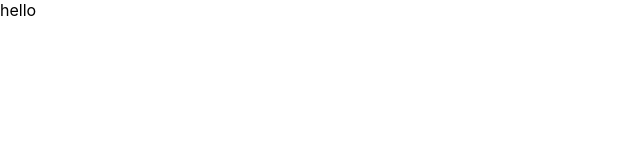
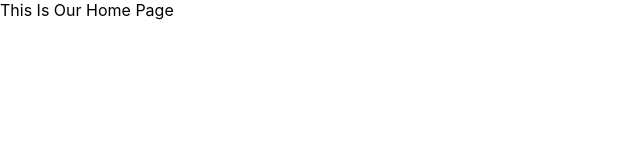
Before and after one commit to Shubham-C0DE/BoX-office, a React (Create React App) app: page / in a window 1280 px wide. Shown: the top 160 px of the page, without its empty margins (0-640 px from the left). Built offline with nearby package versions, Linux system fonts and the light colour scheme.

Commit message:
added react-dom

```diff
--- a/package.json
+++ b/package.json
@@ -9,6 +9,8 @@
     "react": "^18.2.0",
     "react-dom": "^18.2.0",
     "react-error-overlay": "6.0.9",
+    "react-router": "^5.2.0",
+    "react-router-dom": "^5.2.0",
     "react-scripts": "5.0.1",
     "workbox-background-sync": "^6.5.4",
     "workbox-broadcast-update": "^6.5.4",
--- a/src/App.js
+++ b/src/App.js
@@ -1,11 +1,15 @@
 import React from 'react';
-
+import { Switch, Route } from 'react-router-dom';
 
 function App() {
   return (
-    <div>
-      hello
-    </div>
+    <Switch>
+      <Route exact path="/">This Is Our Home Page</Route>
+
+      <Route exact path="/starred">This Is Not Our Home Page</Route>
+
+      <Route>404 Page Error NOT FOUND!!!</Route>
+    </Switch>
   );
 }
 
--- a/src/index.js
+++ b/src/index.js
@@ -1,14 +1,16 @@
 import React from 'react';
 import ReactDOM from 'react-dom/client';
+import { BrowserRouter } from 'react-router-dom'
 import './index.css';
 import App from './App';
 import * as serviceWorkerRegistration from './serviceWorkerRegistration';
 
 const root = ReactDOM.createRoot(document.getElementById('root'));
 root.render(
-  <React.StrictMode>
-    <App />
-  </React.StrictMode>
+  <BrowserRouter>
+  <App />
+  </BrowserRouter>
+
 );
 
 // If you want your app to work offline and load faster, you can change
```
Also changed, not shown: 1 other file (tests, documents, lock files or other folders).
